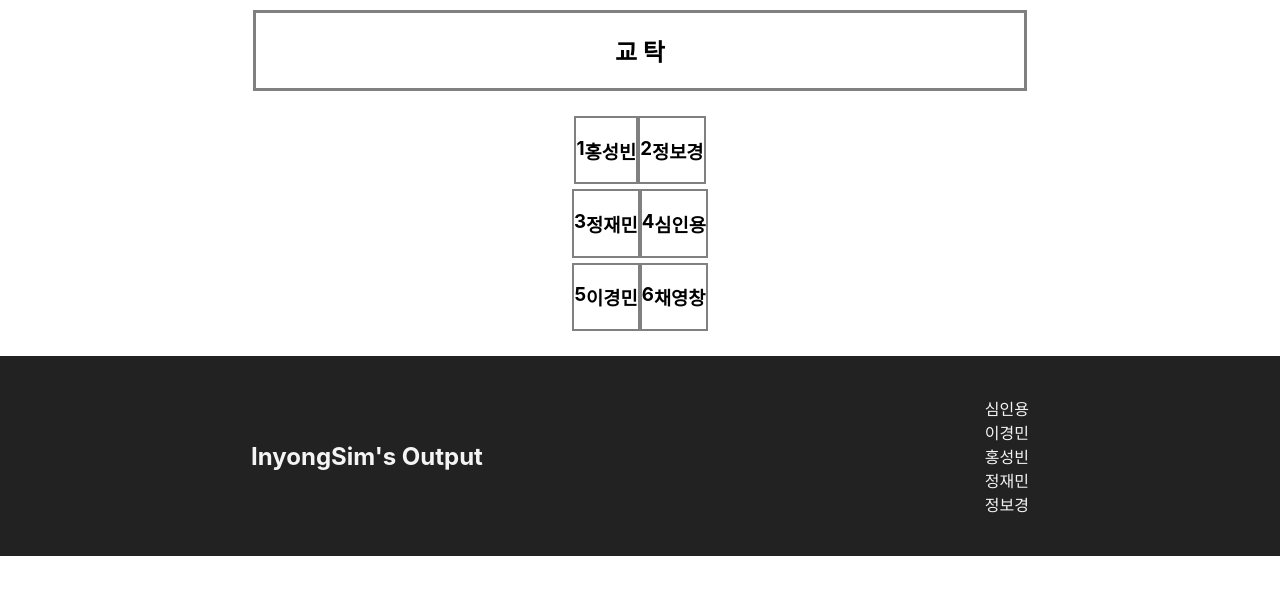
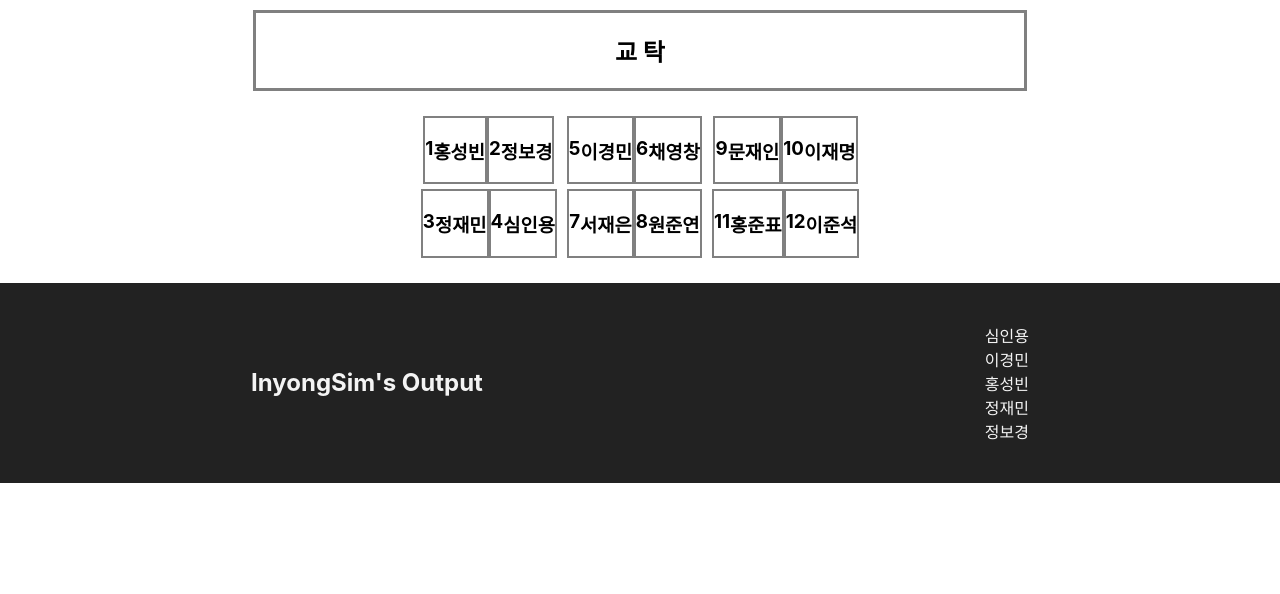
Before and after one commit to ajou-assignment/seat-assignment, a React (Create React App) app in the folder frontend/: page / in a window 1280 px wide. Shown: the top 594 px of the page. Built offline with nearby package versions, Linux system fonts and the light colour scheme.

Commit message:
Array.prototype에 Array division method 추가 / 라인 수 지정 기능 추가

```diff
--- a/frontend/src/App.js
+++ b/frontend/src/App.js
@@ -1,23 +1,32 @@
 //import "bootstrap/dist/css/bootstrap.min.css";
 import { useEffect, useState } from "react";
-import { Container } from "react-bootstrap";
+import { Container, Col } from "react-bootstrap";
 import Footer from "./components/Footer";
 import Header from "./components/Header";
 import SeatCell from "./components/SeatCell";
 import SeatTable from "./components/SeatTable";
-import tempData from "./tempData.js";
+import tempData from "./tempData";
+import "./ArrayMethod";
 
 function App() {
+    const [colNum, setColNum] = useState(2);
+    const [processedData, setProcessedData] = useState([]);
+
     useEffect(() => {
-        console.log(tempData);
-        return;
+        setColNum(3);
+        setProcessedData(tempData.division(colNum));
     }, []);
+
     return (
         <Container style={{ height: "100%" }}>
             <Header />
             <SeatTable>
-                {tempData.map((duo, index) => (
-                    <SeatCell key={index} duo={duo} />
+                {processedData.map((col) => (
+                    <div>
+                        {col.map((duo, index) => (
+                            <SeatCell key={index} duo={duo} />
+                        ))}
+                    </div>
                 ))}
             </SeatTable>
             <Footer />
--- /dev/null
+++ b/frontend/src/ArrayMethod.js
@@ -0,0 +1,14 @@
+Array.prototype.division = function (denominator) {
+    let arr = this;
+    let len = arr.length;
+    let count =
+        Math.floor(len / denominator) +
+        (Math.floor(len % denominator) > 0 ? 1 : 0);
+    let result = [];
+
+    for (let i = 0; i < count; i++) {
+        result.push(arr.splice(0, denominator));
+    }
+
+    return result;
+};
--- a/frontend/src/components/SeatTable.js
+++ b/frontend/src/components/SeatTable.js
@@ -1,6 +1,13 @@
 function SeatTable({ children }) {
     return (
-        <div style={{ paddingTop: "20px", paddingBottom: "20px" }}>
+        <div
+            style={{
+                paddingTop: "20px",
+                paddingBottom: "20px",
+                display: "flex",
+                justifyContent: "center",
+            }}
+        >
             {children}
         </div>
     );
--- a/frontend/src/tempData.js
+++ b/frontend/src/tempData.js
@@ -11,6 +11,18 @@ const tempData = [
         left: { id: 5, name: "이경민" },
         right: { id: 6, name: "채영창" },
     },
+    {
+        left: { id: 7, name: "서재은" },
+        right: { id: 8, name: "원준연" },
+    },
+    {
+        left: { id: 9, name: "문재인" },
+        right: { id: 10, name: "이재명" },
+    },
+    {
+        left: { id: 11, name: "홍준표" },
+        right: { id: 12, name: "이준석" },
+    },
 ];
 
 export default tempData;
```
